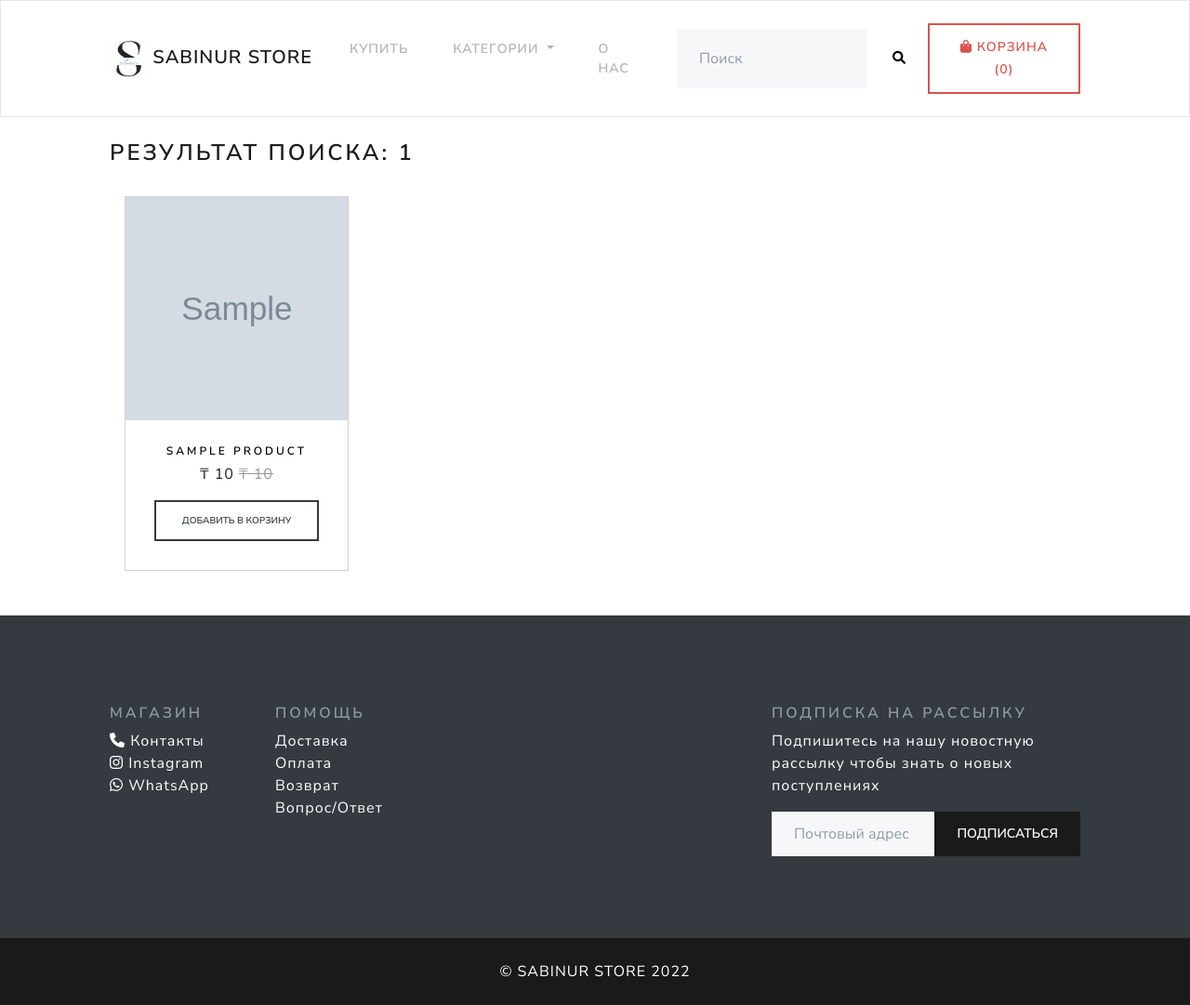
After one commit to askhat-spec/django-store, a Django app: template src/templates/shop/search.html in a window 1280 px wide. The commit adds this page. Shown: the whole page at 93% size. Run offline with Django 4.2, Linux system fonts and the light colour scheme; the template is opened without the code that fills it: most values are stand-ins (such as "Sample title", 1, 10 or a date in 2020); grey boxes marked "Sample" are stand-in pictures; some libraries are stand-ins or nearby versions.

Commit message:
Adding Search

```diff
--- a/src/shop/urls.py
+++ b/src/shop/urls.py
@@ -8,4 +8,5 @@ urlpatterns = [
     path('', views.index, name='main'),
     path('shop/', views.product_list, name='product_list'),
     path('shop/<slug:slug>', views.product_detail, name='product_detail'),
+    path('search', views.Search.as_view(), name='search'),
 ]
--- a/src/templates/_base.html
+++ b/src/templates/_base.html
@@ -49,8 +49,8 @@
                     <li class="nav-item">
                         <a class="nav-link" href="#">О нас</a>
                     </li>
-                    <form class="d-flex">
-                        <input class="form-control me-sm-1" type="search" placeholder="Поиск">
+                    <form class="d-flex" action="{% url 'shop:search' %}" method="get">
+                        <input class="form-control me-sm-1" type="search" placeholder="Поиск" name="q">
                         <button class="btn btn-light" type="submit">
                             <i class="fa-solid fa-magnifying-glass"></i>
                         </button>
--- /dev/null
+++ b/src/templates/shop/search.html
@@ -0,0 +1,47 @@
+{% extends '_base.html' %}
+
+{% block title %} Результат {% endblock title %}
+{% block content %}
+<section class="container px-5 my-4">
+        <h3 class="font-weight-bold pb-4">
+            Результат поиска: {{ object_list|length }}
+        </h3>
+    <div class="row gx-4 gx-lg-5 row-cols-1 row-cols-md-2 row-cols-lg-4 justify-content-start mx-2">
+    {% for product in object_list %}
+        <div class="col mb-4 px-2">
+            <div class="card h-100">
+                <a href="{{ product.get_absolute_url }}">
+                    <img src="{{ product.thumbnail.url }}" class="card-img-top">
+                </a>
+                <div class="card-body">
+                    <div class="product-card-info justify-content-center">
+                        <h6 class="product-title">
+                            <a href="{{ product.get_absolute_url }}">{{ product.name }}</a>
+                        </h6>
+                        <div class="product-price mb-3">
+                            <span class="text-primary">₸ {{ product.price }}</span>
+                            {% if product.old_price %}
+                            <del class="fs-sm text-muted">₸ {{ product.old_price }}</del>
+                            {% endif %}
+                        </div>
+                        <form class="d-flex justify-content-center" action="{% url 'cart:cart_add' product.id %}" method="post">
+                            {{ cart_product_form }}
+                            {% csrf_token %}
+                            <input class="btn btn-outline-dark btn-sm w-100" type="submit" value="Добавить в корзину">
+                        </form>
+                    </div>
+                </div>
+            </div>
+        </div>
+    {% endfor %}
+    </div>
+    {% include 'includes/pagination.html' %}
+</section>
+
+    <script>
+        const selects = document.querySelectorAll("#id_quantity");
+        selects.forEach((select) => {
+            select.setAttribute("hidden", "hidden");
+        });
+    </script>
+{% endblock content %}
```
Also changed, not shown: src/shop/views.py (+28 -1 lines).
